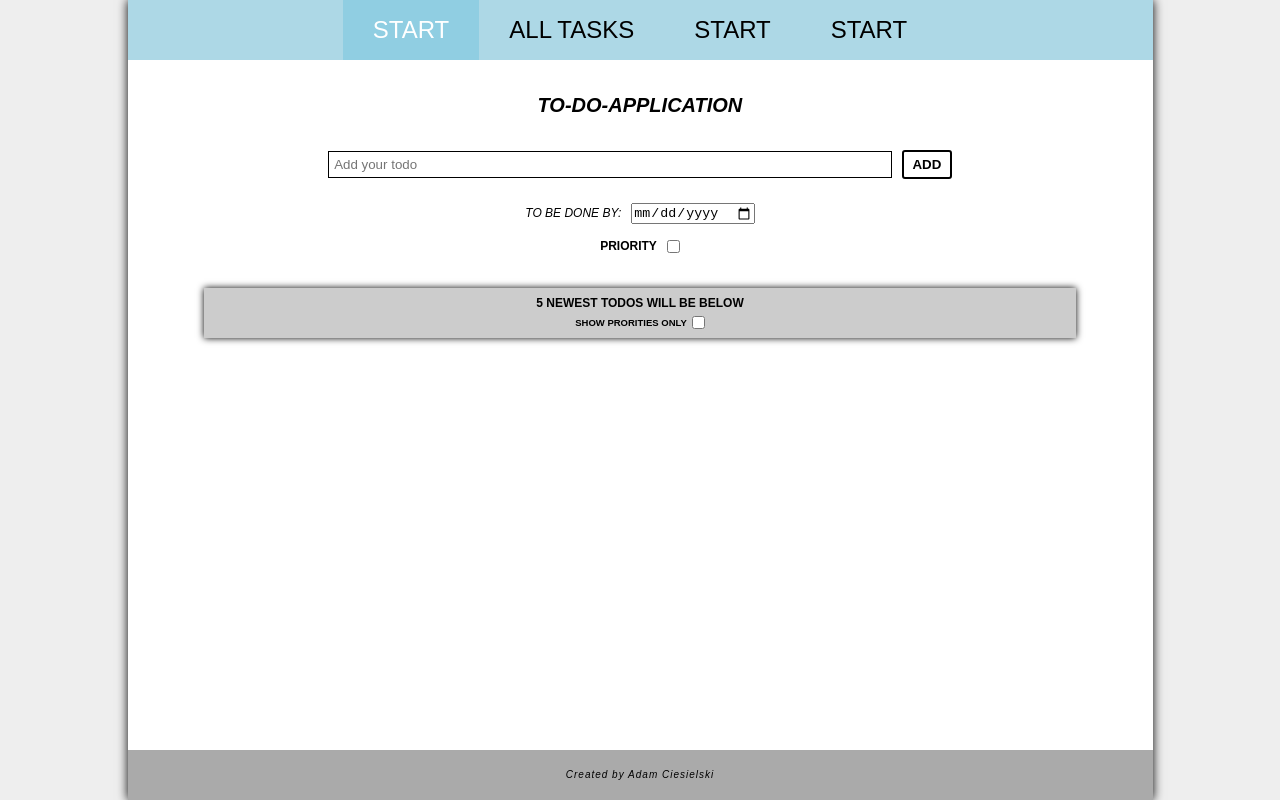
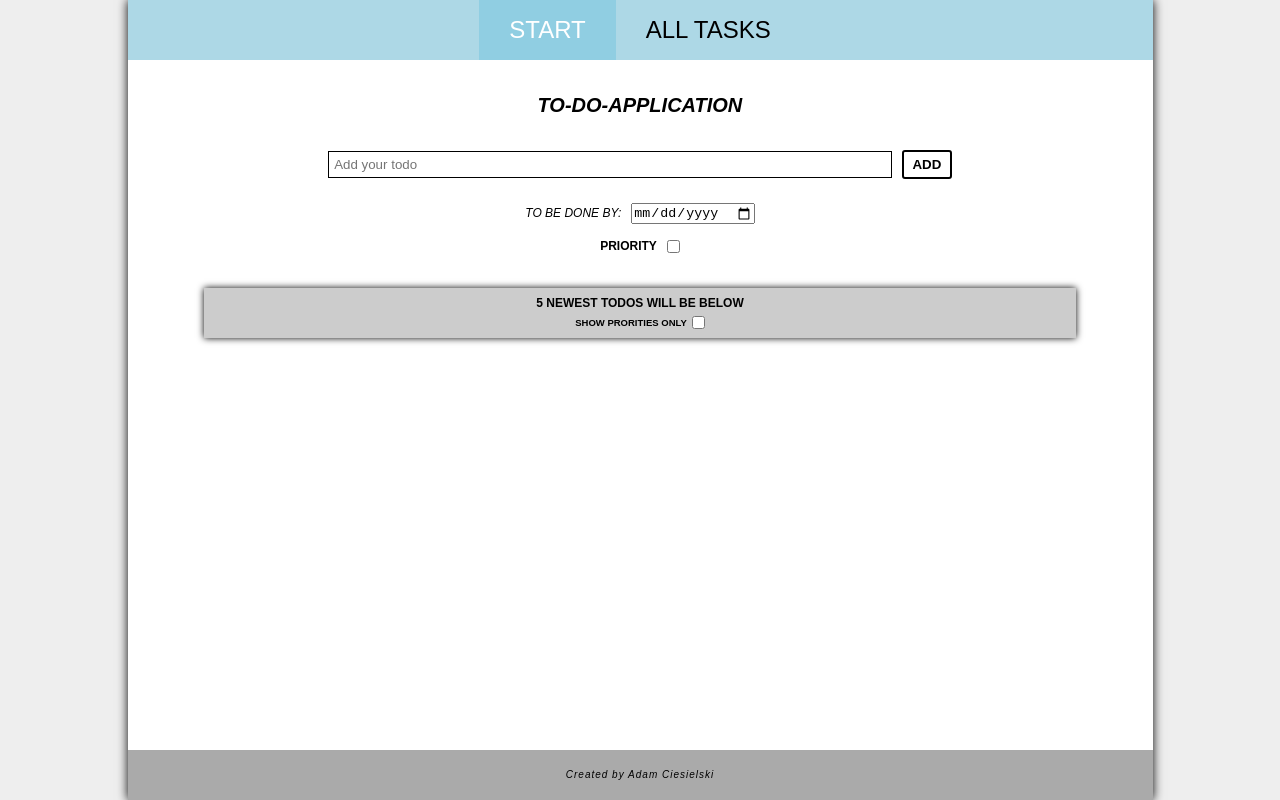
Before and after one commit to adcies/to-do-app, a React (Create React App) app: page / in a window 1280 px wide. Built offline with nearby package versions, Linux system fonts and the light colour scheme.

Commit message:
add closing hamburger menu feature after link click

```diff
--- a/src/layout/Navigation/Navigation.jsx
+++ b/src/layout/Navigation/Navigation.jsx
@@ -47,12 +47,19 @@ const Navigation = () => {
     setIsActive((prevValue) => !prevValue);
   };
 
+  const handleClickLink = () => {
+    if (!isGreaterThan1023px) {
+      handleToggleMenu();
+    }
+  };
+
   return (
     <>
       <nav ref={navigationRef} className="main-navigation">
         <ul className="main-navigation__list">
           <li className="main-navigation__element">
             <NavLink
+              onClick={handleClickLink}
               to="/"
               exact
               className="main-navigation__element-href"
@@ -63,29 +70,12 @@ const Navigation = () => {
           </li>
           <li className="main-navigation__element">
             <NavLink
+              onClick={handleClickLink}
               to="/tasks"
               className="main-navigation__element-href"
               activeClassName="main-navigation__element-href--active"
             >
               All tasks
-            </NavLink>
-          </li>
-          <li className="main-navigation__element">
-            <NavLink
-              to="/unknown"
-              className="main-navigation__element-href"
-              activeClassName="main-navigation__element-href--active"
-            >
-              Start
-            </NavLink>
-          </li>
-          <li className="main-navigation__element">
-            <NavLink
-              to="/somethingelse"
-              className="main-navigation__element-href"
-              activeClassName="main-navigation__element-href--active"
-            >
-              Start
             </NavLink>
           </li>
         </ul>
--- a/src/layout/Navigation/Navigation.scss
+++ b/src/layout/Navigation/Navigation.scss
@@ -25,9 +25,9 @@
     list-style: none;
     display: flex;
     flex-direction: column;
-    justify-content: space-around;
-    padding-top: 20px;
-    padding-bottom: 20px;
+    justify-content: space-between;
+    padding-top: 100px;
+    padding-bottom: 400px;
     @include mq(tablet-large) {
       flex-direction: row;
       justify-content: center;
```
